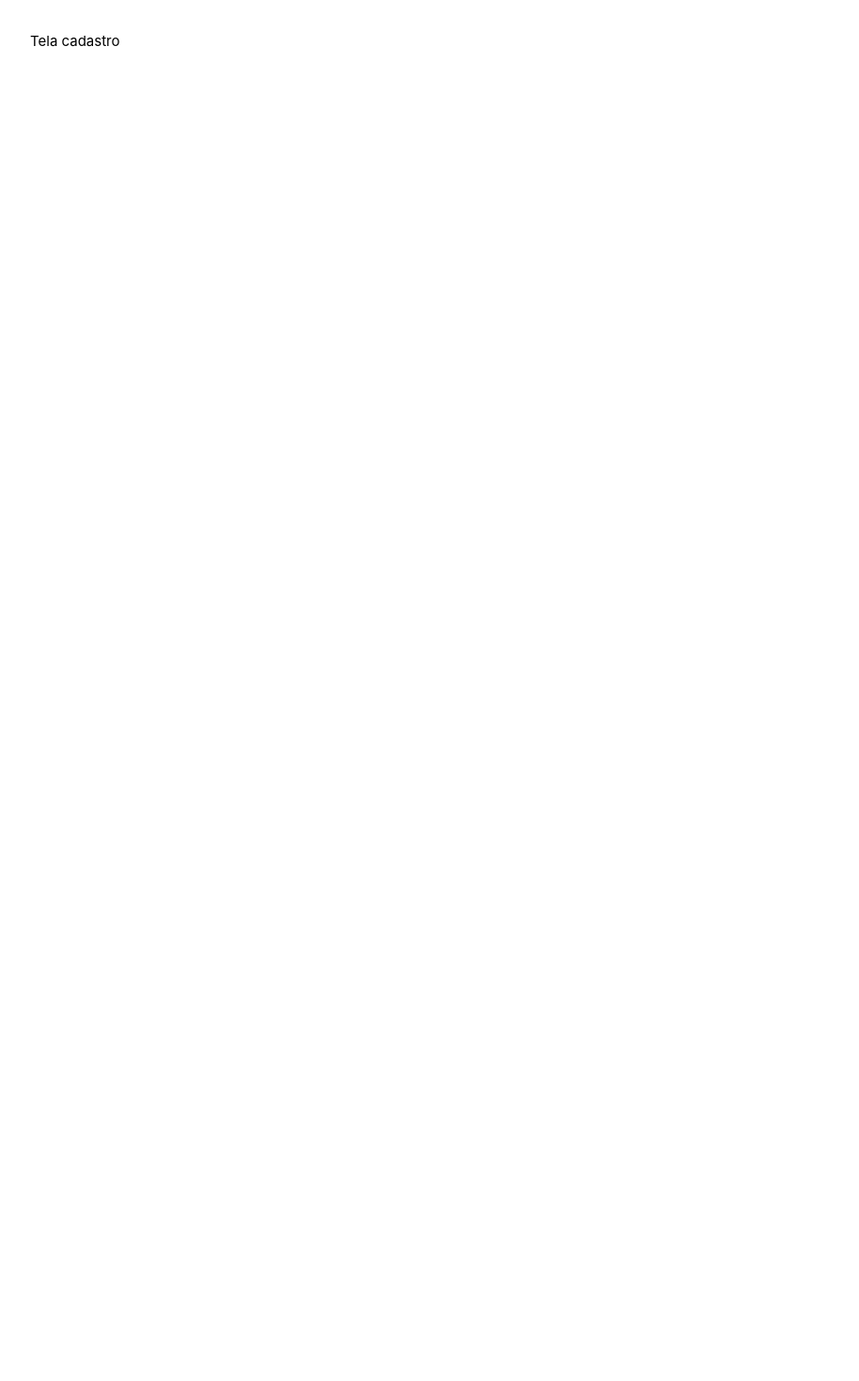
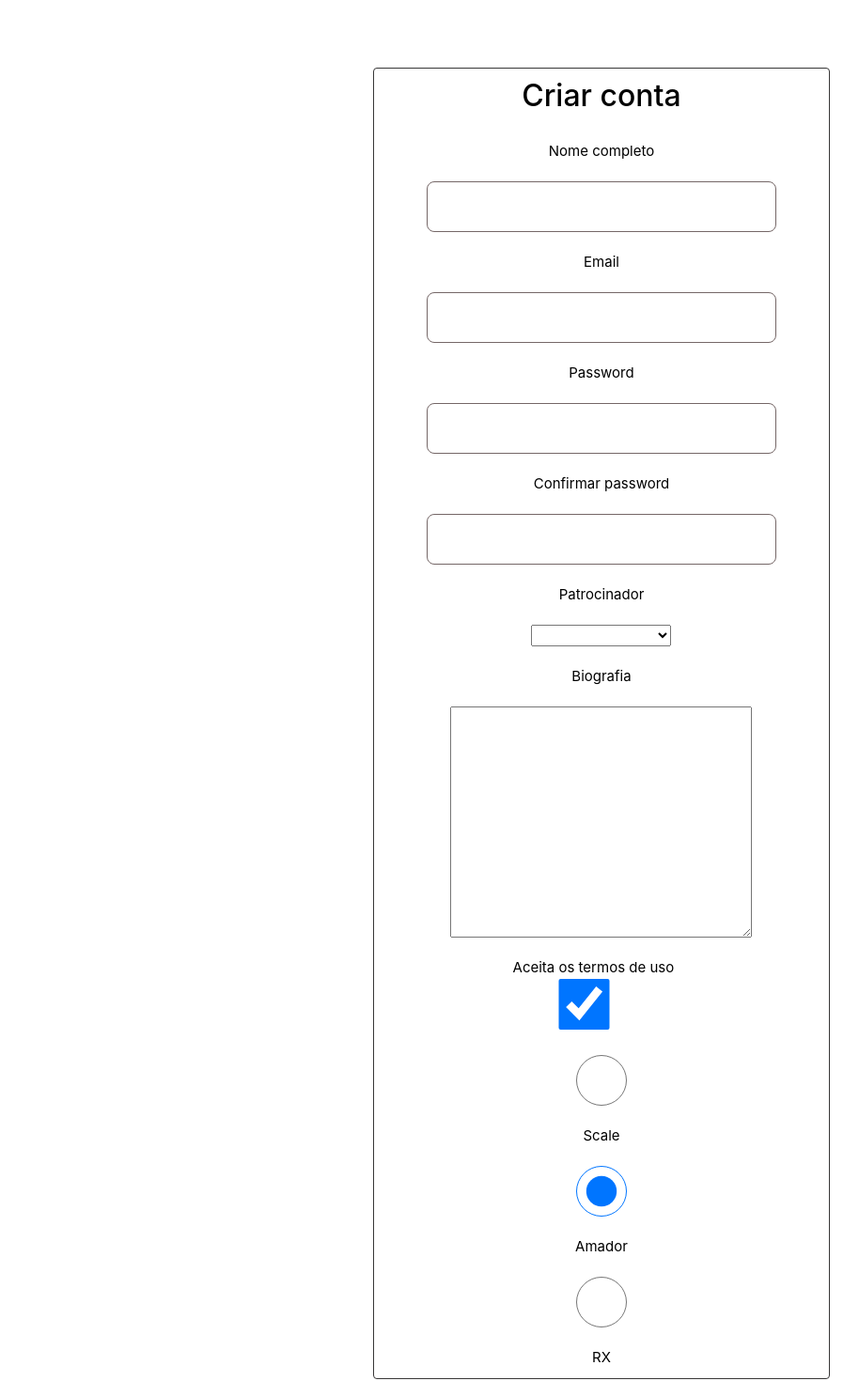
Before and after one commit to JoseCnarciso/Projeto-clone-instagran, a Vue app: page /cadastro in a window 1280 px wide. Shown: the top 1470 px of the page at 94% size, without its empty margins (0-914 px from the left). Before the commit the page ends 800 px from the top, so only its background shows below. Built offline with nearby package versions, Linux system fonts and the light colour scheme.

Commit message:
criando formulario de cadastro e utilizando várias versoes de input

```diff
--- a/src/views/SignUp/SignUp.vue
+++ b/src/views/SignUp/SignUp.vue
@@ -1,21 +1,128 @@
 <template>
-    Tela cadastro
+    <form class="form-login">
+        <h2>Criar conta</h2>
+
+        <label for="name">Nome completo</label>
+        <input type="text" name="name" v-model="name" />
+
+        <label for="email">Email</label>
+        <input type="email" name="email" v-model="email" />
+
+        <label for="password">Password</label>
+        <input type="password" name="password" v-model="password" />
+
+        <label for="verifyPassword">Confirmar password</label>
+        <input type="verifyPassword" name="verifyPassword" v-model="verifyPassword" />
+
+        <label for="sponsor">Patrocinador</label>
+        <select id="sponsor" v-model="sponser">
+            <option value="">Sem patrocinador</option>
+            <option value="Coca-cola">Coca-Cola</option>
+            <option value="toddynho"> Toddynho</option>
+        </select>
+
+
+        <label for="bio">Biografia</label>
+        <textarea name="" id="bio" cols="30" rows="10"></textarea>
+
+        <label id="confirmTerms">Aceita os termos de uso
+            <input type="checkbox" name="confirmTerms" id="confirmTerms" v-model="confirmTerms">
+        </label>
+
+        <input id="scale" type="radio" value="1" v-model="planType" />
+         <label for="scale">Scale</label>
+        <input id="amador" type="radio" value="2" v-model="planType" />
+        <label for="amador">Amador</label>
+        <input id="rx" type="radio" value="3" v-model="planType" />
+        <label for="rx">RX</label>
+    </form>
 </template>
 
 <script>
-export default{
-    data(){
-        return{
+export default {
+    data() {
+        return {
+            name: '',
+            email: '',
+            password: '',
+            verifyPassword: '',
+            sponsor: '',
+            bio: '',
+            confirmTerms: true,
+            planType: '2',
+
+
+
 
         }
-    },
-    methods:{
-
-    },
-
+    }
 }
 </script>
 
+
 <style scoped>
+.error-box {
+    background-color: tomato;
+    width: 80%;
+    color: #fff;
+}
 
+.form-login {
+    margin: 40px auto;
+    width: 40%;
+
+    border-radius: 4px;
+    border: 1px solid #383737;
+
+    display: flex;
+    flex-direction: column;
+    gap: 20px;
+    align-items: center;
+
+    padding: 10px;
+
+}
+
+.input-area {
+    width: 80%;
+
+    display: flex;
+    flex-direction: column;
+}
+
+.input-area input {
+    width: 100%;
+}
+
+.texto-erro {
+    color: red;
+    margin: 4px;
+}
+
+input {
+    height: 54px;
+    width: 80%;
+    border-radius: 8px;
+    border: 1px solid #756767;
+    outline: none;
+}
+
+button {
+    width: 80%;
+    height: 54px;
+    background-color: #3578E5;
+
+    color: white;
+    font-size: 18px;
+    border-radius: 8px;
+    border: none;
+}
+
+button:hover {
+    background-color: #286ee0;
+}
+
+.input-error {
+    border-color: red;
+}
 </style>
```
